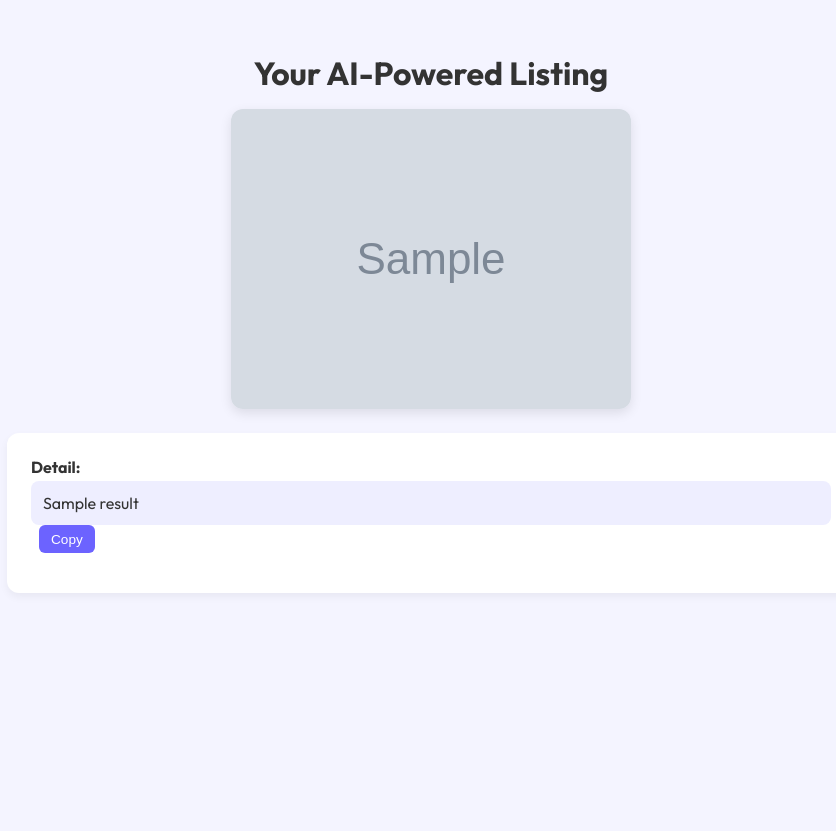
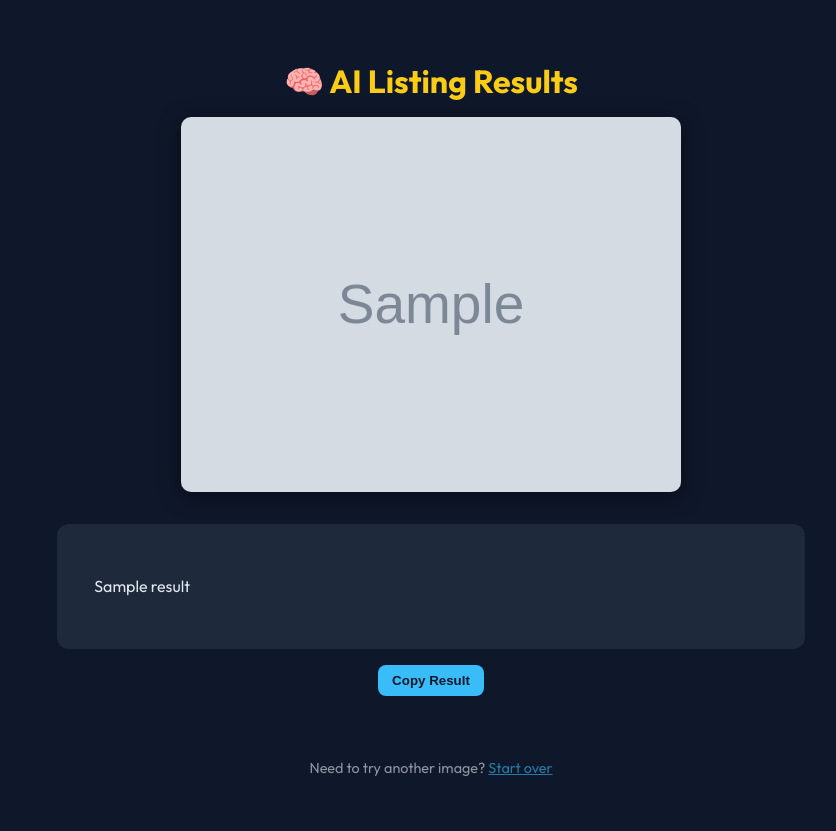
Before and after one commit to CODEREaDer24/autolist, a Flask app: template templates/result.html in a window 1280 px wide. Shown: the whole page, without its empty margins (209-1045 px from the left). Before the commit the page ends 553 px from the top, so only its background shows below. Run offline with Flask 3, Linux system fonts and the light colour scheme; the template is opened without the code that fills it: most values are stand-ins (such as "Sample title", 1, 10 or a date in 2020); grey boxes marked "Sample" are stand-in pictures; some libraries are stand-ins or nearby versions.

Commit message:
Update result.html

```diff
--- a/templates/result.html
+++ b/templates/result.html
@@ -1,85 +1,91 @@
-<!DOCTYPE html><html lang="en">
+<!DOCTYPE html>
+<html lang="en">
 <head>
   <meta charset="UTF-8">
-    <meta name="viewport" content="width=device-width, initial-scale=1.0">
-    <title>Result - PriceAndPost</title>
+  <title>Results | PriceAndPost</title>
   <link href="https://fonts.googleapis.com/css2?family=Outfit:wght@400;700&display=swap" rel="stylesheet">
+  <script src="https://kit.fontawesome.com/a2e0e6ad5f.js" crossorigin="anonymous"></script>
   <style>
     body {
       font-family: 'Outfit', sans-serif;
-            margin: 0;
-            background-color: #f4f4ff;
-            color: #333;
-            padding: 2rem;
+      background: #0f172a;
+      color: #e2e8f0;
       display: flex;
       flex-direction: column;
       align-items: center;
+      padding: 2rem;
+      text-align: left;
     }
+
     h1 {
       font-size: 2rem;
       margin-bottom: 1rem;
+      color: #facc15;
     }
-        img {
-            max-width: 90%;
-            height: auto;
-            border-radius: 12px;
-            margin-bottom: 1.5rem;
-            box-shadow: 0 4px 12px rgba(0,0,0,0.1);
+
+    .image-preview {
+      max-width: 500px;
+      width: 90%;
+      border-radius: 10px;
+      margin-bottom: 2rem;
+      box-shadow: 0 4px 20px rgba(0,0,0,0.5);
     }
+
     .result-box {
-            width: 100%;
-            max-width: 800px;
-            background: white;
+      background: #1e293b;
       padding: 1.5rem;
       border-radius: 12px;
-            box-shadow: 0 4px 8px rgba(0,0,0,0.05);
-            margin-bottom: 2rem;
+      width: 90%;
+      max-width: 700px;
+      line-height: 1.6;
+      white-space: pre-wrap;
+      position: relative;
     }
-        .field {
-            margin-bottom: 1rem;
+
+    .copy-btn {
+      background: #38bdf8;
+      color: #0f172a;
+      border: none;
+      padding: 8px 14px;
+      border-radius: 8px;
+      font-weight: bold;
+      cursor: pointer;
+      transition: background 0.2s;
+      margin-top: 1rem;
     }
-        .label {
-            font-weight: bold;
-            margin-bottom: 0.25rem;
-            display: block;
+
+    .copy-btn:hover {
+      background: #0ea5e9;
     }
-        .text {
-            background: #eef;
-            padding: 0.75rem;
-            border-radius: 8px;
-            word-wrap: break-word;
-        }
-        .copy-btn {
-            margin-left: 0.5rem;
-            padding: 0.4rem 0.75rem;
-            background: #6c63ff;
-            border: none;
-            color: white;
-            font-size: 0.85rem;
-            border-radius: 6px;
-            cursor: pointer;
-        }
-        .copy-btn:hover {
-            background-color: #5b54d6;
+
+    .footer {
+      margin-top: 3rem;
+      font-size: 0.9rem;
+      opacity: 0.6;
     }
   </style>
 </head>
 <body>
-    <h1>Your AI-Powered Listing</h1>
-    <img src="{{ image_url }}" alt="Uploaded Image"><div class="result-box">
-    {% set lines = result.split('\n') %}
-    {% for line in lines if line.strip() %}
-    <div class="field">
-        <span class="label">Detail:</span>
-        <div class="text" id="copyText{{ loop.index }}">{{ line }}</div>
-        <button class="copy-btn" onclick="copyToClipboard('copyText{{ loop.index }}')">Copy</button>
+
+  <h1>🧠 AI Listing Results</h1>
+
+  {% if image_url %}
+    <img src="{{ url_for('static', filename=image_url.split('static/')[-1]) }}" alt="Uploaded Image" class="image-preview">
+  {% endif %}
+
+  <div class="result-box" id="resultText">
+    {{ result }}
   </div>
-    {% endfor %}
+
+  <button class="copy-btn" onclick="copyResult()">Copy Result</button>
+
+  <div class="footer">
+    <p>Need to try another image? <a href="{{ url_for('index') }}" style="color:#38bdf8;">Start over</a></p>
   </div>
 
   <script>
-    function copyToClipboard(id) {
-        const text = document.getElementById(id).innerText;
+    function copyResult() {
+      const text = document.getElementById('resultText').innerText;
       navigator.clipboard.writeText(text).then(() => {
         alert("Copied to clipboard!");
       });
```
Lines whose indentation alone changed are shown as unchanged.
